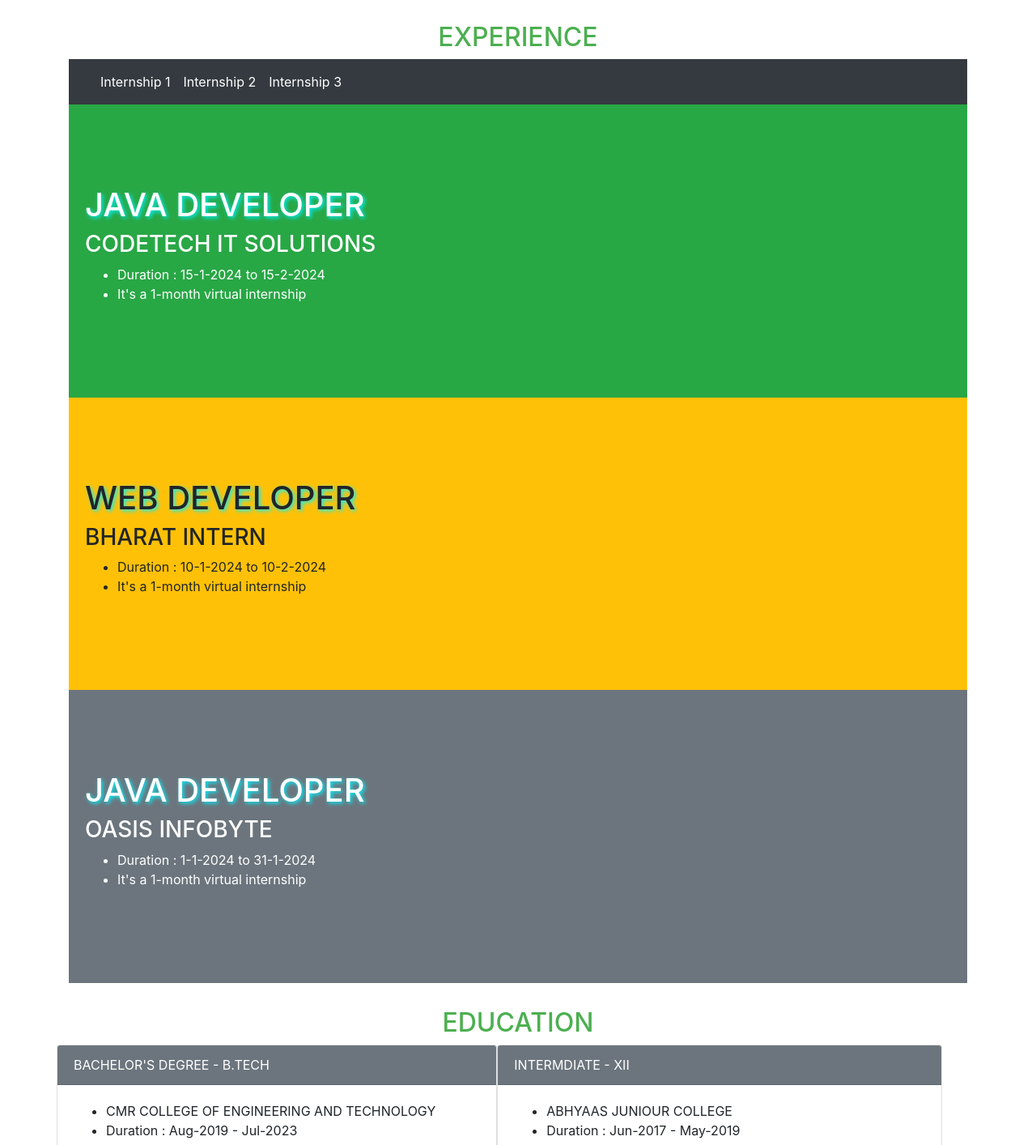
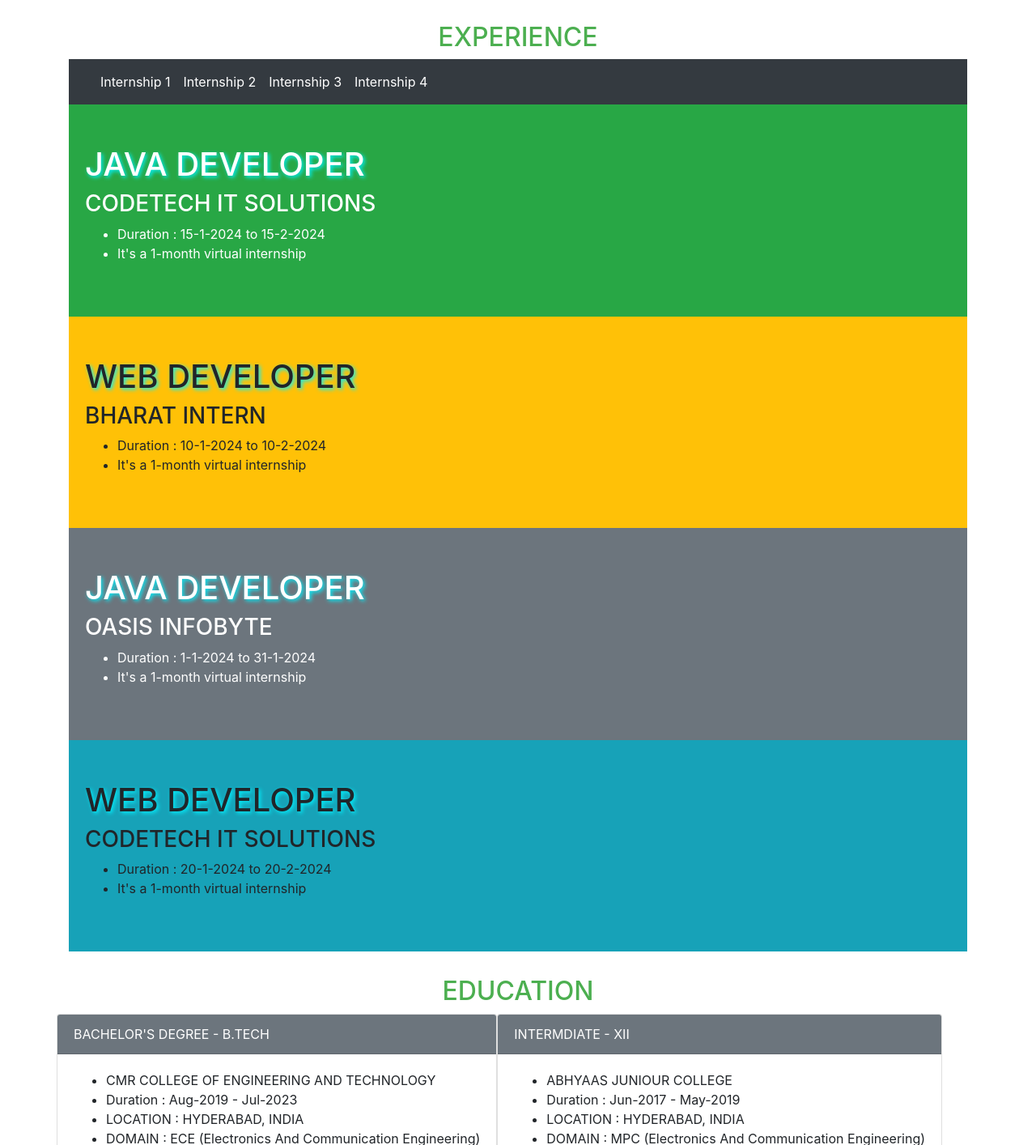
Before and after one commit to SaiNithishReddy/PROTFOLIO-SAI-NITHISH, a plain HTML site: page index.html in a window 1280 px wide. Shown: the part 1153-2567 px from the top of the page at 81% size. Drawn offline with nearby package versions, Linux system fonts and the light colour scheme.

Commit message:
index.html

```diff
--- a/index.html
+++ b/index.html
@@ -129,10 +129,13 @@
                             <li class="nav-item">
                                 <a class="nav-link" href="#section3">Internship 3</a>
                             </li>
+                            <li class="nav-item">
+                                <a class="nav-link" href="#section4">Internship 4</a>
+                            </li>
                         </ul>
                     </div>
                 </nav>
-                <div id="section1" class="container-fluid bg-success text-white" style="padding:100px 20px;">
+                <div id="section1" class="container-fluid bg-success text-white" style="padding:50px 20px;">
                     <h1 class="role">JAVA DEVELOPER</h1>
                     <h3>CODETECH IT SOLUTIONS</h3>
                     <ul>
@@ -141,7 +144,7 @@
                     </ul>
                 </div>
 
-                <div id="section2" class="container-fluid bg-warning" style="padding:100px 20px;">
+                <div id="section2" class="container-fluid bg-warning" style="padding:50px 20px;">
                     <h1 class="role">WEB DEVELOPER</h1>
                     <h3>BHARAT INTERN</h3>
                     <ul>
@@ -150,11 +153,20 @@
                     </ul>
                 </div>
 
-                <div id="section3" class="container-fluid bg-secondary text-white" style="padding:100px 20px;">
+                <div id="section3" class="container-fluid bg-secondary text-white" style="padding:50px 20px;">
                     <h1 class="role">JAVA DEVELOPER</h1>
                     <h3>OASIS INFOBYTE</h3>
                     <ul>
                         <li>Duration : 1-1-2024 to 31-1-2024</li>
+                        <li>It's a 1-month virtual internship</li>
+                    </ul>
+                </div>
+
+                <div id="section4" class="container-fluid bg-info" style="padding:50px 20px;">
+                    <h1 class="role">WEB DEVELOPER</h1>
+                    <h3>CODETECH IT SOLUTIONS</h3>
+                    <ul>
+                        <li>Duration : 20-1-2024 to 20-2-2024</li>
                         <li>It's a 1-month virtual internship</li>
                     </ul>
                 </div>
```
